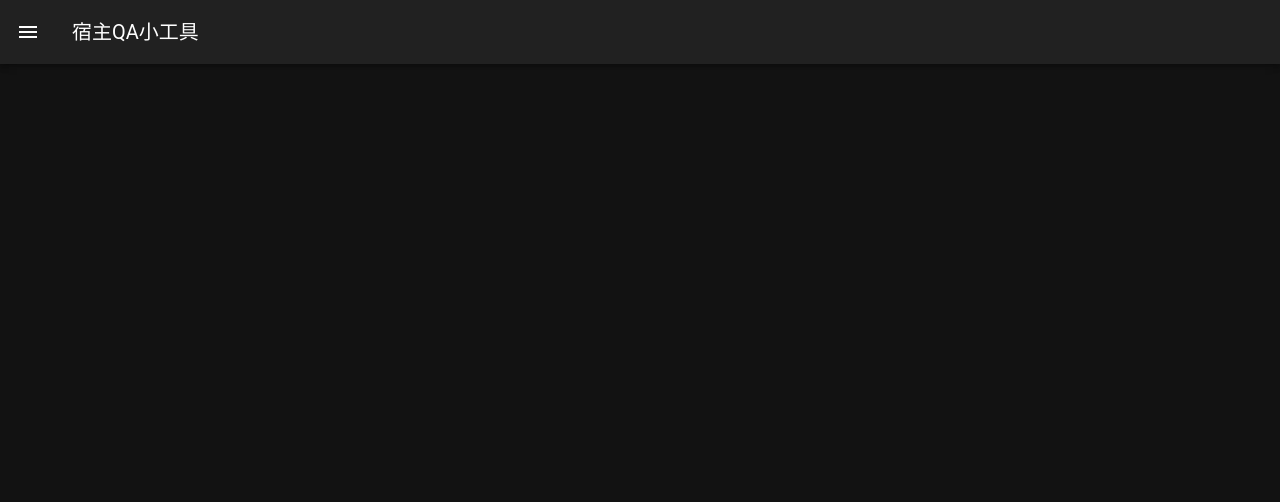
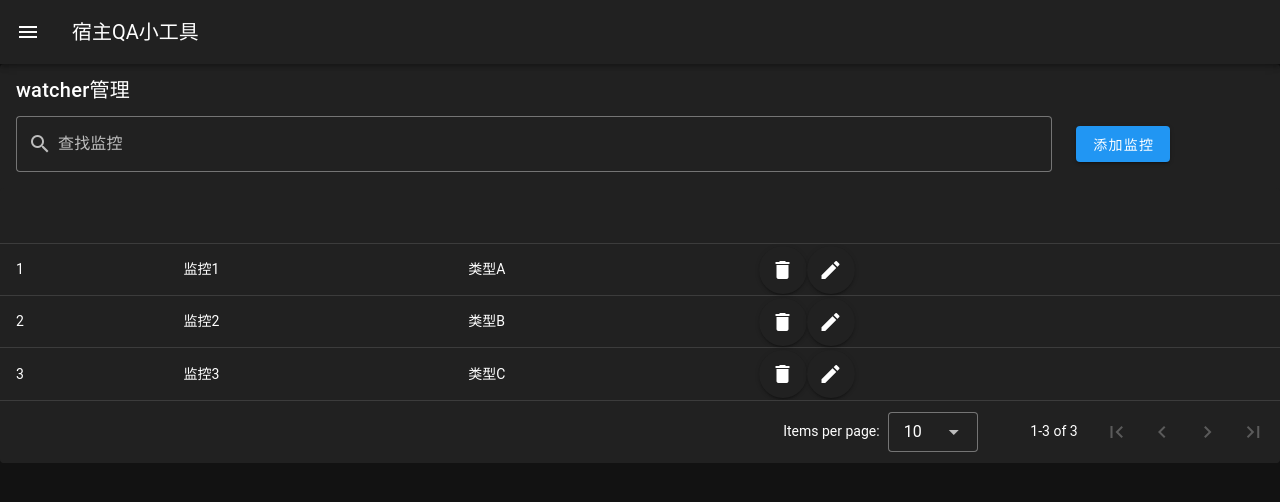
Before and after one commit to Haleymax/Webglhost-QA-Backend, a Vue app in the folder web/: page /watcher in a window 1280 px wide. Shown: the top 502 px of the page. Built offline with nearby package versions, Linux system fonts and the light colour scheme; a small style sheet from the web is missing.

Commit message:
add watcher page

```diff
--- a/web/src/pages/index.vue
+++ b/web/src/pages/index.vue
@@ -40,6 +40,15 @@
           </v-list-item-content>
         </v-list-item>
         <v-divider></v-divider>
+          <v-list-item to="/watcher">
+            <v-list-item-icon>
+              <v-icon>mdi-eye</v-icon>
+            </v-list-item-icon>
+            <v-list-item-content>
+              <v-list-item-title>监控管理</v-list-item-title>
+          </v-list-item-content>
+        </v-list-item>
+      <v-divider></v-divider>
       </v-list>
     </v-navigation-drawer>
 
--- /dev/null
+++ b/web/src/pages/watcher/watcher_manage.vue
@@ -0,0 +1,89 @@
+<template>
+    <v-card
+        title="watcher管理"
+        flat
+    >
+        <template v-slot:text>
+            <v-row align="center">
+                <v-col cols="10">
+                    <v-text-field
+                        v-model="search"
+                        label="查找监控"
+                        prepend-inner-icon="mdi-magnify"
+                        variant="outlined"
+                        hide-details
+                        single-line
+                    ></v-text-field>
+                </v-col>
+                <v-col cols="2">
+                    <v-btn
+                        color="primary"
+                        @click="dialog = true"
+                    >
+                    添加监控
+                </v-btn>
+
+                <v-dialog
+                    v-model="dialog"
+                    max-width="600px"
+                >
+                    <v-card>
+                        <v-card-title>添加监控</v-card-title>
+                        <!-- AddWatcher component should be defined elsewhere -->
+                        <AddWatcher />
+                    </v-card>
+                </v-dialog>
+
+                </v-col>
+            </v-row>
+        </template>
+        <v-data-table
+            :headers="headers"
+            :items="watchers"
+            :search="search"
+        >
+            <template v-slot:item.action="{ item }">
+                <v-btn
+                    icon
+                    @click="del = true"
+                >
+                    <v-icon>mdi-delete</v-icon>
+                </v-btn>
+
+                <v-btn
+                    icon
+                    @click="update = true"
+                >
+                    <v-icon>mdi-pencil</v-icon>
+                </v-btn>
+            </template>
+        </v-data-table>
+        <v-dialog
+            v-model="update"
+            max-width="600px">
+            </v-dialog>
+    </v-card>
+</template>
+
+<script setup lang="ts" name="WatcherManage">
+
+const headers = [
+    { text: 'ID', value: 'id' },
+    { text: '名称', value: 'name' },
+    { text: '类型', value: 'type' },
+    { text: '操作', value: 'action', sortable: false }
+]
+
+import { ref } from 'vue'
+
+const watchers = ref([
+    { id: 1, name: '监控1', type: '类型A' },
+    { id: 2, name: '监控2', type: '类型B' },
+    { id: 3, name: '监控3', type: '类型C' }
+])
+
+const search = ref('')
+const dialog = ref(false)
+const del = ref(false)
+const update = ref(false)
+</script>
--- a/web/src/router/index.ts
+++ b/web/src/router/index.ts
@@ -33,6 +33,11 @@ const routes = [
     path: '/home',
     name: 'Home',
     component: () => import('@/pages/home/home.vue'),
+  },
+  {
+    path: '/watcher',
+    name: 'Watcher',
+    component: () => import('@/pages/watcher/watcher_manage.vue'),
   }
 ]
 
--- a/web/src/typed-router.d.ts
+++ b/web/src/typed-router.d.ts
@@ -23,5 +23,6 @@ declare module 'vue-router/auto-routes' {
     '/device/device_manage': RouteRecordInfo<'/device/device_manage', '/device/device_manage', Record<never, never>, Record<never, never>>,
     '/device/upload': RouteRecordInfo<'/device/upload', '/device/upload', Record<never, never>, Record<never, never>>,
     '/home/home': RouteRecordInfo<'/home/home', '/home/home', Record<never, never>, Record<never, never>>,
+    '/watcher/watcher_manage': RouteRecordInfo<'/watcher/watcher_manage', '/watcher/watcher_manage', Record<never, never>, Record<never, never>>,
   }
 }
```
